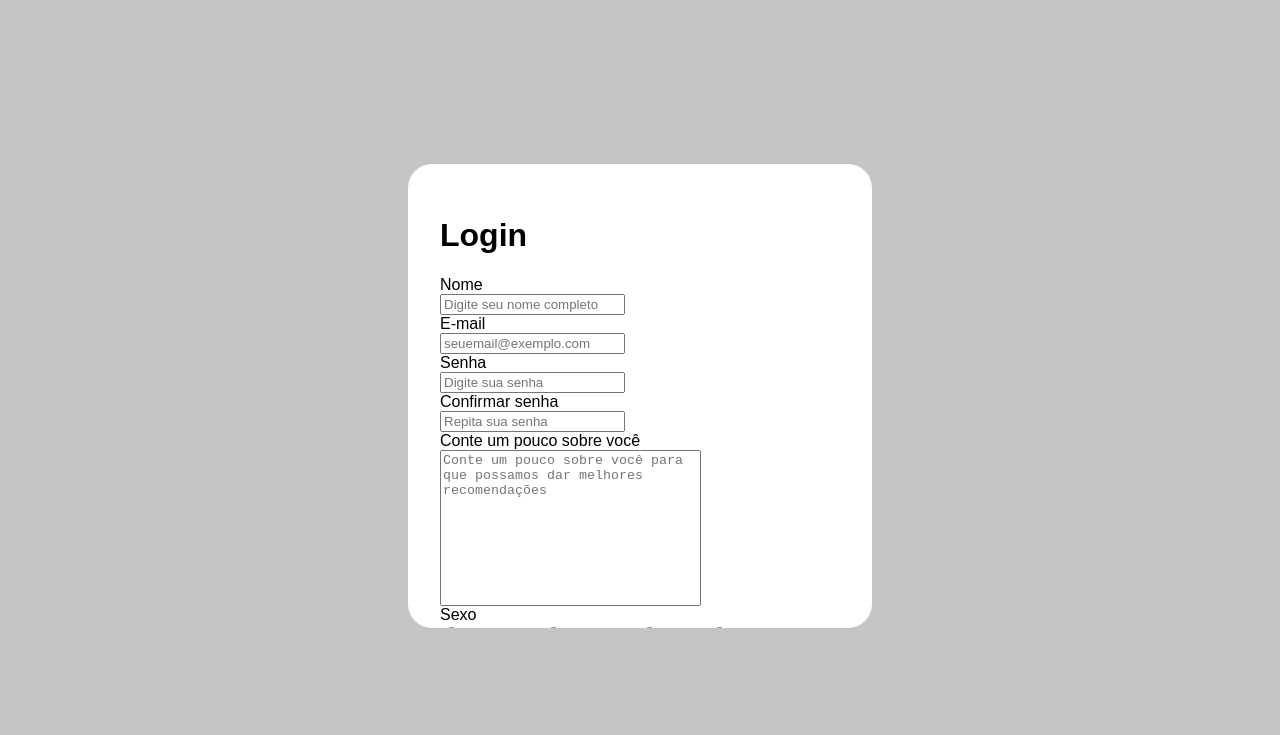
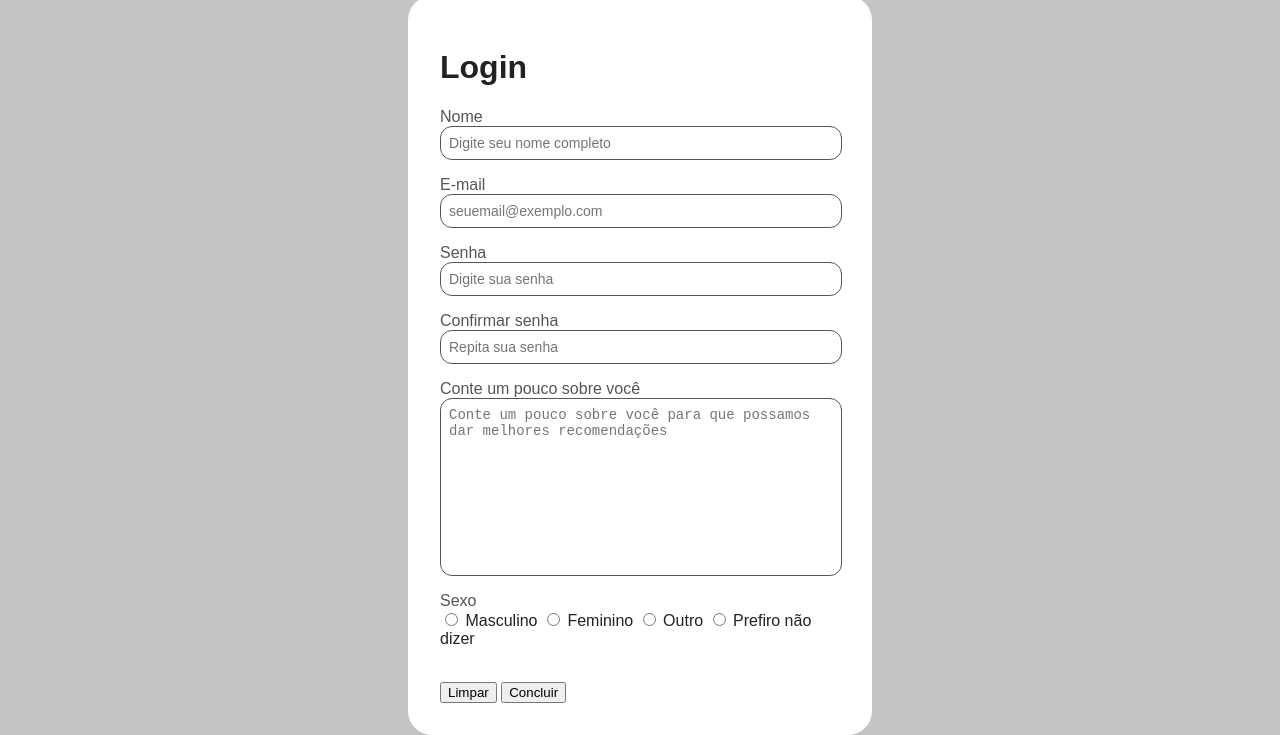
Before and after one commit to GustavoMaz/site-com-sidebar, a plain HTML site: page index.html in a window 1280 px wide. Shown: the part 84-819 px from the top of the page. Drawn offline with Linux system fonts and the light colour scheme.

Commit message:
Estilo dos inputs

```diff
--- a/index.html
+++ b/index.html
@@ -42,23 +42,41 @@
         </header>
 
         <div id="form-container" >
-            <form style="overflow-y:scroll;">
+            <form>
                 <h1>Login</h1>
+
+                <div class="input-container">
                     <label for="name">Nome</label>
                     <input type="text" name="name" id="name" placeholder="Digite seu nome completo" class="typing-input">
                     <span class="invalid msg">Mínimo 3 caractéres</span>
+                </div>
+
+                <div class="input-container">
                     <label for="email">E-mail</label>
                     <input type="email" name="email" id="email" placeholder="seuemail@exemplo.com" class="typing-input">
                     <span class="invalid msg">Digite um e-mail válido</span>
+                </div class="input-container">
+
+                <div class="input-container">
                     <label for="password">Senha</label>
                     <input type="text" name="password" id="password" placeholder="Digite sua senha" class="typing-input">
                     <span class="invalid msg">Mínimo 8 caractéres</span>
+                </div>
+
+                <div class="input-container">
                     <label for="password-confirm">Confirmar senha</label>
                     <input type="text" name="password-confirm" id="password-confirm" placeholder="Repita sua senha" class="typing-input">
                     <span class="invalid msg">As senhas não coincidem</span>
+                </div>
+
+                <div class="input-container">
                     <label for="about">Conte um pouco sobre você</label>
                     <textarea name="about" id="about" cols="30" rows="10" placeholder="Conte um pouco sobre você para que possamos dar melhores recomendações" class="typing-input"></textarea>
+                </div>
+
+                <div class="input-container">
                     <label for="sex">Sexo</label> <br>
+                    <div id="rad-container">
                         <input type="radio" name="sex" id="m">
                         <label for="m">Masculino</label>
                         <input type="radio" name="sex" id="f">
@@ -67,6 +85,8 @@
                         <label for="o">Outro</label>
                         <input type="radio" name="sex" id="n">
                         <label for="n">Prefiro não dizer</label>
+                    </div>
+                </div>
                 <br>
                 <div class="input-container" id="button-container">
                     <input type="reset" value="Limpar">
--- a/style.css
+++ b/style.css
@@ -3,6 +3,7 @@
     --color-dark-red: hsl(0, 79%, 41%);
     --color-light-gray: hsl(0, 0%, 77%);
     --color-gray : #555;
+    --color-dark-gray: #222;
 }
 
 html { font-size: 16px; height: 100%; }
@@ -82,40 +83,37 @@ svg.logo {
     justify-content: center;
 }
 
+form h1 { color: var(--color-dark-gray); }
+
 form {
     width: 400px;
-    height: 400px;
     max-width: 736px;
     background-color: white;
     border-radius: 24px;
     padding: 2rem;
-    margin-top: 10vh;
 }
 
-/* Barra de scroll */
-::-webkit-scrollbar {
-    width: 4px;
+.input-container {
+    margin-top: 1rem;
 }
 
-/* Trilha */
-::-webkit-scrollbar-track {
-    display: none;
+label {
+    color: var(--color-gray);
 }
 
-/* Cabo */
-::-webkit-scrollbar-thumb {
-    background: var(--color-light-gray);
-    border-radius: 8px
+#rad-container label {
+    color: var(--color-dark-gray);
 }
-
-/* Hover no cabo */
-::-webkit-scrollbar-thumb:hover {
-    background: var(--color-gray)
-}
-/* -------------------------- */
 
 .typing-input {
     display: block;
+    width: 384px;
+    padding: 8px;
+    border-radius: 12px;
+    outline: none;
+    border: 1px solid var(--color-gray);
+    font-size: 14px;
+    color: var(--color-dark-gray);
 }
 
 .invalid.msg {
@@ -125,3 +123,23 @@ form {
 textarea {
     resize: none;
 }
+
+
+/* Barra de scroll */
+/*
+::-webkit-scrollbar {
+    width: 4px;
+}*/
+
+/* Trilha *//*
+::-webkit-scrollbar-track {
+    display: none;
+}
+*/
+/* Cabo *//*
+::-webkit-scrollbar-thumb {
+    background: var(--color-gray);
+    border-radius: 8px
+}
+*/
+/* -------------------------- */
```
Lines whose indentation alone changed are shown as unchanged.
